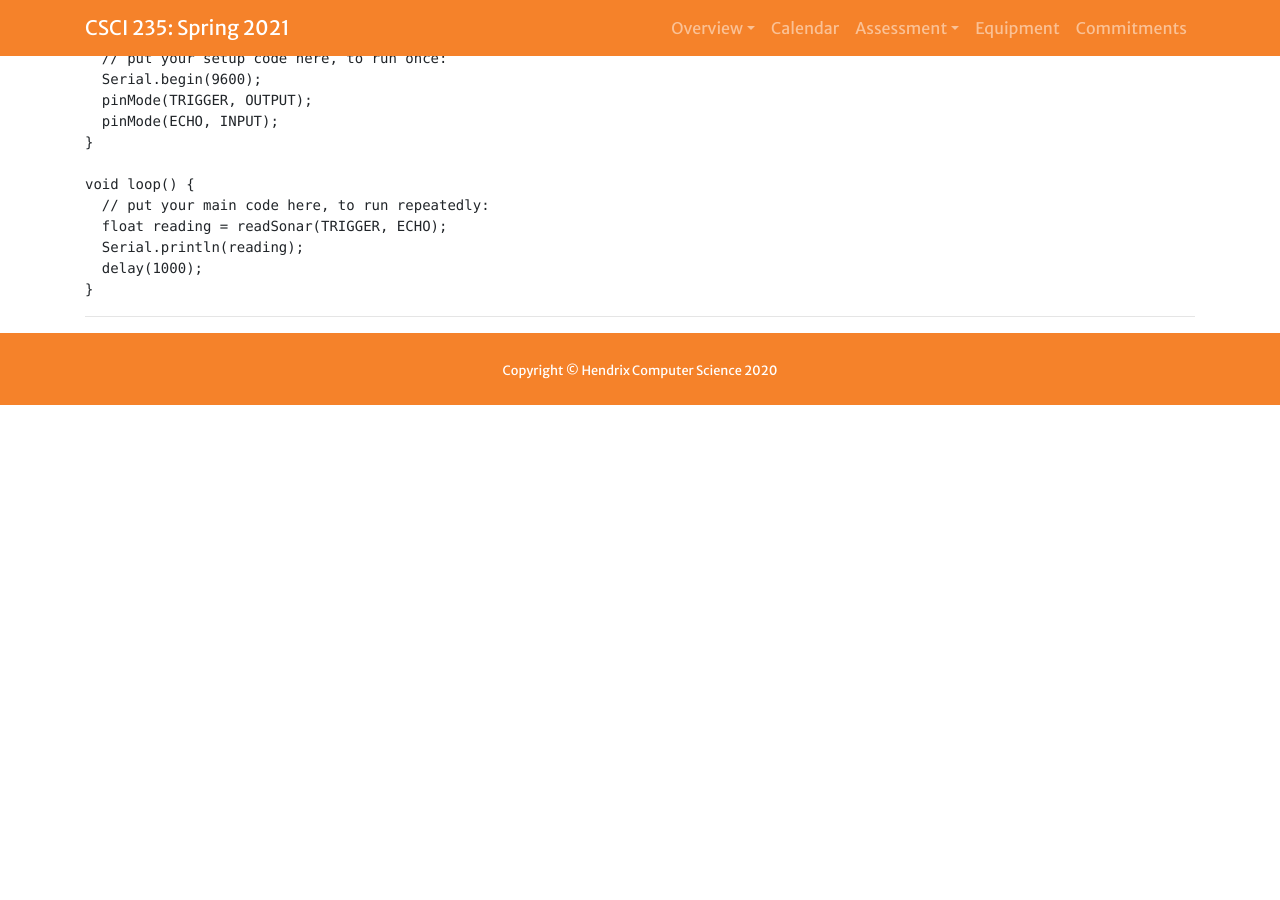
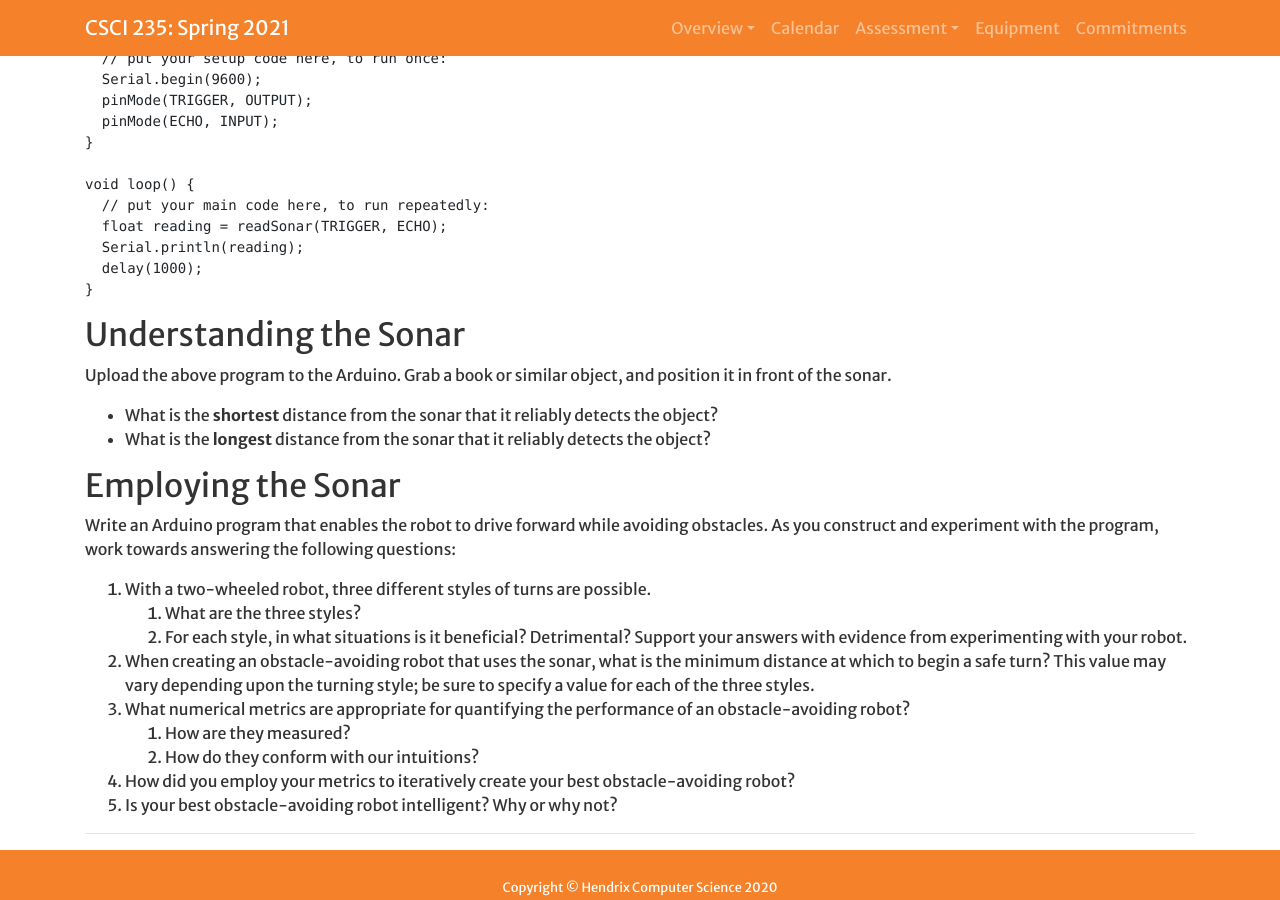
Before and after one commit to Hendrix-CS/csci235, a Jekyll site: the page built from projects/Sonar.md, in a window 1280 px wide and 900 px high, scrolled down 1962 px. Built offline with Jekyll 4.4.1, drawn with Linux system fonts in a browser that asks for light colours; a script that is not in the unit is left out; our own code applies the rules of GitHub Pages for plain Markdown files; before the commit the page ends 2367 px from its top, so only the background shows below that.

Commit message:
First draft of sonar complete.

````diff
--- a/projects/Sonar.md
+++ b/projects/Sonar.md
@@ -81,4 +81,26 @@ void loop() {
 }
 ```
 
+## Understanding the Sonar
+
+Upload the above program to the Arduino. Grab a book or similar object, and position it in front of the sonar.
+* What is the **shortest** distance from the sonar that it reliably detects the object?
+* What is the **longest** distance from the sonar that it reliably detects the object?
+
+## Employing the Sonar
+
+Write an Arduino program that enables the robot to drive forward while avoiding obstacles. As you construct
+and experiment with the program, work towards answering the following questions:
+
+1. With a two-wheeled robot, three different styles of turns are possible.
+   1. What are the three styles?
+   2. For each style, in what situations is it beneficial? Detrimental? Support your answers with evidence from experimenting with your robot.
+2. When creating an obstacle-avoiding robot that uses the sonar, what is the minimum distance at which to begin a safe turn?
+   This value may vary depending upon the turning style; be sure to specify a value for each of the three styles.
+3. What numerical metrics are appropriate for quantifying the performance of an obstacle-avoiding robot?
+   1. How are they measured?
+   2. How do they conform with our intuitions?
+4. How did you employ your metrics to iteratively create your best obstacle-avoiding robot?
+5. Is your best obstacle-avoiding robot intelligent? Why or why not?
+
 ------------------------------------------------------------------------
````
Also changed, not shown: index.md (+1 -1 lines).
